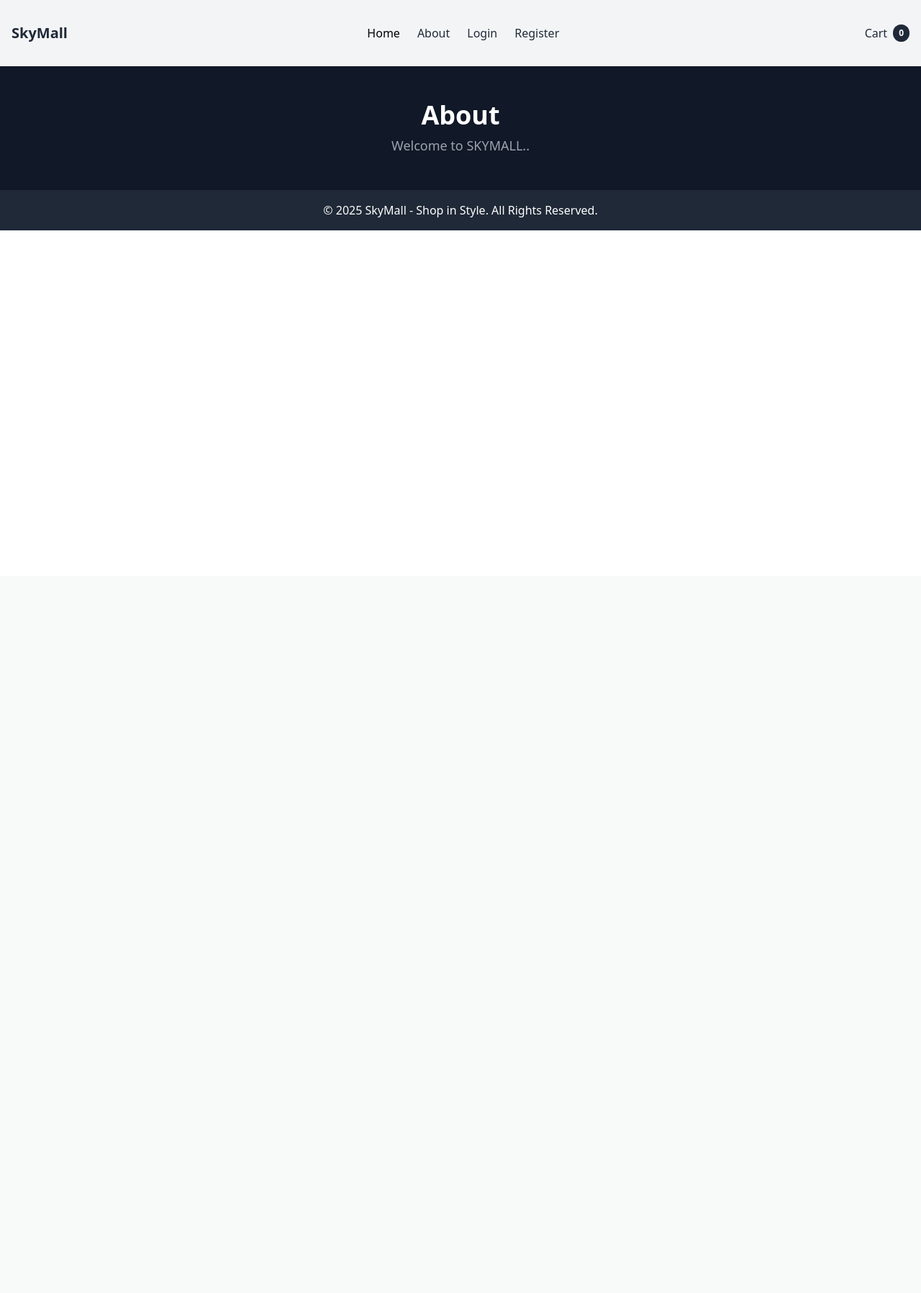
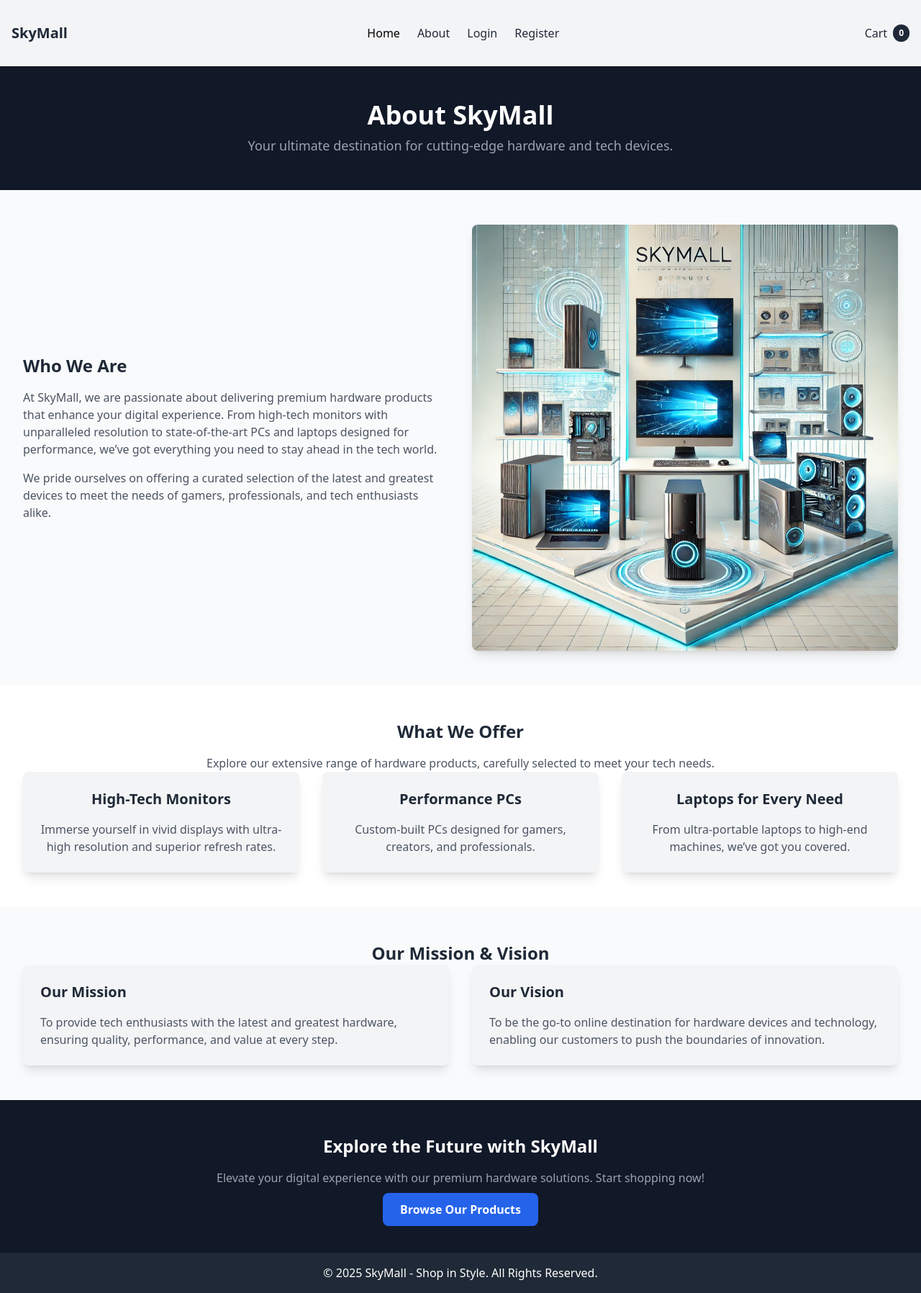
Before and after one commit to cole15sky/Ecommerce-Django, a Django app: page /about/ in a window 1280 px wide. Shown: the whole page at 72% size. Before the commit the page ends 320 px from the top, so only its background shows below. Run offline with Django 5.2, Linux system fonts and the light colour scheme; some libraries are stand-ins or nearby versions.

Commit message:
style: update about page , add img

```diff
--- a/store/templates/about.html
+++ b/store/templates/about.html
@@ -1,24 +1,116 @@
 {% extends 'base.html' %}
 {% block content %}
+{% load static %}
+
 <body>
+    <!-- Header -->
+    <header class="bg-gray-900 py-12">
+        <div class="container mx-auto px-4 lg:px-8">
+            <div class="text-center text-white">
+                <h1 class="text-4xl font-extrabold">About SkyMall</h1>
+                <p class="mt-2 text-lg text-gray-400">
+                    Your ultimate destination for cutting-edge hardware and tech devices.
+                </p>
+            </div>
+        </div>
+    </header>
 
+    <!-- About Content -->
+    <section class="py-12 bg-gray-50">
+        <div class="container mx-auto px-4 lg:px-8">
+            <div class="grid grid-cols-1 md:grid-cols-2 gap-8 items-center">
+                <!-- About Text -->
+                <div>
+                    <h2 class="text-2xl font-bold text-gray-800">Who We Are</h2>
+                    <p class="mt-4 text-gray-600 leading-relaxed">
+                        At SkyMall, we are passionate about delivering premium hardware products that enhance your
+                        digital experience. From high-tech monitors with unparalleled resolution to state-of-the-art
+                        PCs and laptops designed for performance, we’ve got everything you need to stay ahead in the
+                        tech world.
+                    </p>
+                    <p class="mt-4 text-gray-600 leading-relaxed">
+                        We pride ourselves on offering a curated selection of the latest and greatest devices to meet
+                        the needs of gamers, professionals, and tech enthusiasts alike.
+                    </p>
+                </div>
 
-
-        <!-- Header-->
-        <header class="bg-gray-900 py-12">
-            <div class="container mx-auto px-4 lg:px-8">
-                <div class="text-center text-white">
-                    <h1 class="text-4xl font-extrabold">About</h1>
-                    <p class="mt-2 text-lg text-gray-400">Welcome to SKYMALL..</p>
+                <!-- About Image -->
+                <div class="rounded-lg overflow-hidden shadow-lg hover:scale-105 transition-transform duration-300">
+                    <img src="{% static 'app/images/about.jpg' %}" alt="SkyMall Hardware" class="w-full h-auto">
                 </div>
             </div>
-        </header>
+        </div>
+    </section>
 
-        <div class="container">
-            <div class="row">
-
+    <!-- Our Products Section -->
+    <section class="py-12 bg-white">
+        <div class="container mx-auto px-4 lg:px-8">
+            <div class="text-center mb-8">
+                <h2 class="text-2xl font-bold text-gray-800">What We Offer</h2>
+                <p class="mt-4 text-gray-600">
+                    Explore our extensive range of hardware products, carefully selected to meet your tech needs.
+                </p>
+            </div>
+            <div class="grid grid-cols-1 md:grid-cols-3 gap-8">
+                <!-- Product Categories -->
+                <div class="bg-gray-100 p-6 rounded-lg shadow-lg text-center hover:bg-gray-200 hover:shadow-2xl transition-all duration-300">
+                    <h3 class="text-xl font-semibold text-gray-800">High-Tech Monitors</h3>
+                    <p class="mt-4 text-gray-600">
+                        Immerse yourself in vivid displays with ultra-high resolution and superior refresh rates.
+                    </p>
+                </div>
+                <div class="bg-gray-100 p-6 rounded-lg shadow-lg text-center hover:bg-gray-200 hover:shadow-2xl transition-all duration-300">
+                    <h3 class="text-xl font-semibold text-gray-800">Performance PCs</h3>
+                    <p class="mt-4 text-gray-600">
+                        Custom-built PCs designed for gamers, creators, and professionals.
+                    </p>
+                </div>
+                <div class="bg-gray-100 p-6 rounded-lg shadow-lg text-center hover:bg-gray-200 hover:shadow-2xl transition-all duration-300">
+                    <h3 class="text-xl font-semibold text-gray-800">Laptops for Every Need</h3>
+                    <p class="mt-4 text-gray-600">
+                        From ultra-portable laptops to high-end machines, we’ve got you covered.
+                    </p>
+                </div>
             </div>
         </div>
-    </body>
+    </section>
 
+    <!-- Mission and Vision -->
+    <section class="py-12 bg-gray-50">
+        <div class="container mx-auto px-4 lg:px-8">
+            <div class="text-center mb-8">
+                <h2 class="text-2xl font-bold text-gray-800">Our Mission & Vision</h2>
+            </div>
+            <div class="grid grid-cols-1 md:grid-cols-2 gap-8">
+                <div class="bg-gray-100 p-6 rounded-lg shadow-lg hover:scale-105 hover:shadow-2xl transition-transform duration-300">
+                    <h3 class="text-xl font-semibold text-gray-800">Our Mission</h3>
+                    <p class="mt-4 text-gray-600">
+                        To provide tech enthusiasts with the latest and greatest hardware, ensuring quality,
+                        performance, and value at every step.
+                    </p>
+                </div>
+                <div class="bg-gray-100 p-6 rounded-lg shadow-lg hover:scale-105 hover:shadow-2xl transition-transform duration-300">
+                    <h3 class="text-xl font-semibold text-gray-800">Our Vision</h3>
+                    <p class="mt-4 text-gray-600">
+                        To be the go-to online destination for hardware devices and technology, enabling our customers
+                        to push the boundaries of innovation.
+                    </p>
+                </div>
+            </div>
+        </div>
+    </section>
+
+    <!-- Call to Action -->
+    <section class="py-12 bg-gray-900 text-white">
+        <div class="container mx-auto px-4 lg:px-8 text-center">
+            <h2 class="text-2xl font-bold">Explore the Future with SkyMall</h2>
+            <p class="mt-4 text-gray-400 my-5">
+                Elevate your digital experience with our premium hardware solutions. Start shopping now!
+            </p>
+            <a href="/" class="mt-6 my-3 inline-block bg-blue-600 hover:bg-blue-700 text-white font-bold py-3 px-6 rounded-lg transition-all duration-300 transform hover:scale-105">
+                Browse Our Products
+            </a>
+        </div>
+    </section>
+</body>
 {% endblock %}
--- a/store/templates/home.html
+++ b/store/templates/home.html
@@ -6,7 +6,7 @@
             <div class="container mx-auto px-4 lg:px-8">
                 <div class="text-center text-white">
                     <h1 class="text-4xl font-extrabold">Shop in style</h1>
-                    <p class="mt-2 text-lg text-gray-400">With this shop homepage template</p>
+                    <p class="mt-2 text-lg text-gray-400">Discover the latest tech gadgets and hardware, crafted for your ultimate convenience.</p>
                 </div>
             </div>
         </header>
```
Also changed, not shown: Ecommerce/settings.py (+6 -2 lines), db.sqlite3, static/app/images/about.jpg (added).
